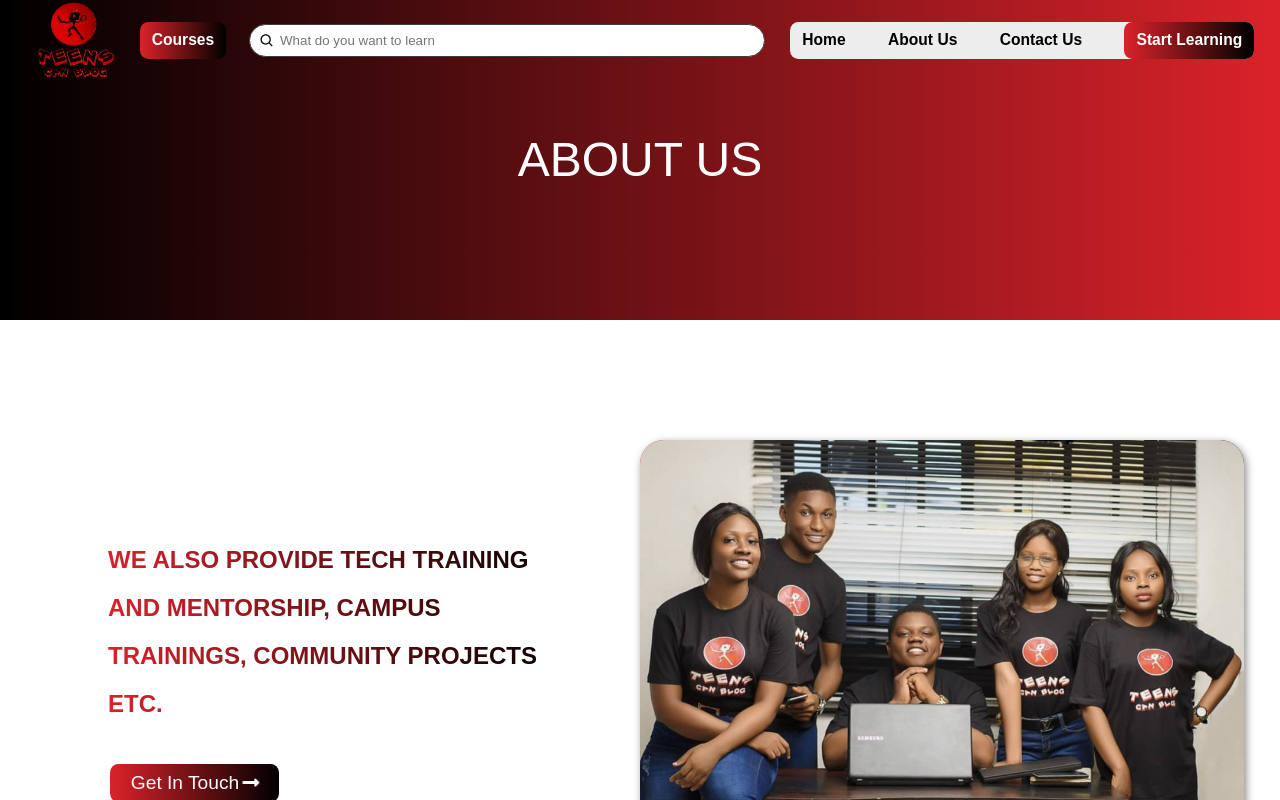
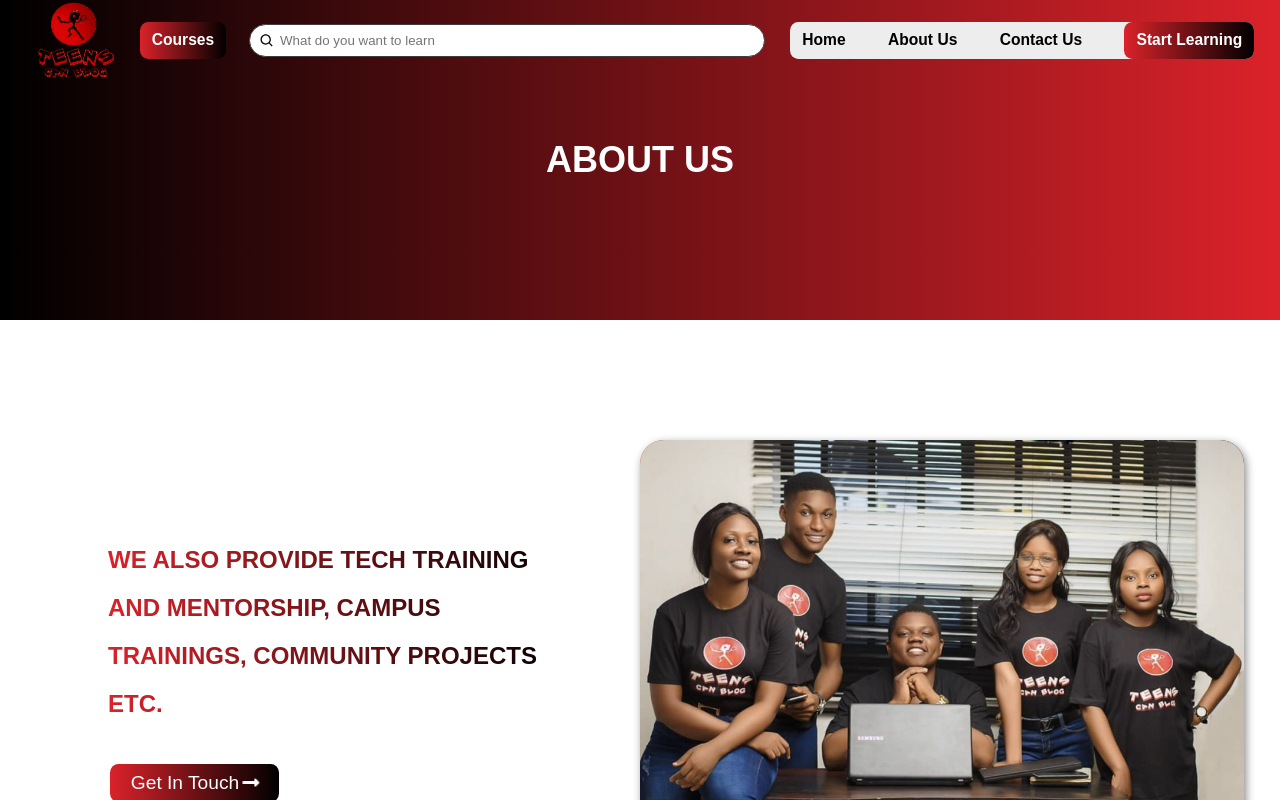
Before and after one commit to Niscolinx/teenscan, a React (Create React App) app: page /about in a window 1280 px wide. Shown: the top 800 px of the page. Built offline with nearby package versions, Linux system fonts and the light colour scheme; what react-router-last-location would draw is missing.

Commit message:
working on story section

```diff
--- a/src/sass/components/about.scss
+++ b/src/sass/components/about.scss
@@ -16,9 +16,11 @@
         justify-items: center;
         align-items: center;
 
-        h1{
+        h2{
             @extend .heading-1;
+            font-size: 3rem;
             color: white;
+            font-weight: 800;
         }
         @include respond(tab-port) {
             height: 20vh;
--- a/src/views/About.tsx
+++ b/src/views/About.tsx
@@ -1,11 +1,11 @@
-import Teens3 from '../assets/teens3.png'
+import Teens3 from '../assets/team3.png'
 import Story from '../components/Story'
 
 const About = () => {
     return (
         <div className='about'>
             <header>
-                <h1>About Us</h1>
+                <h2>About Us</h2>
             </header>
             <Story/>
         </div>
```
